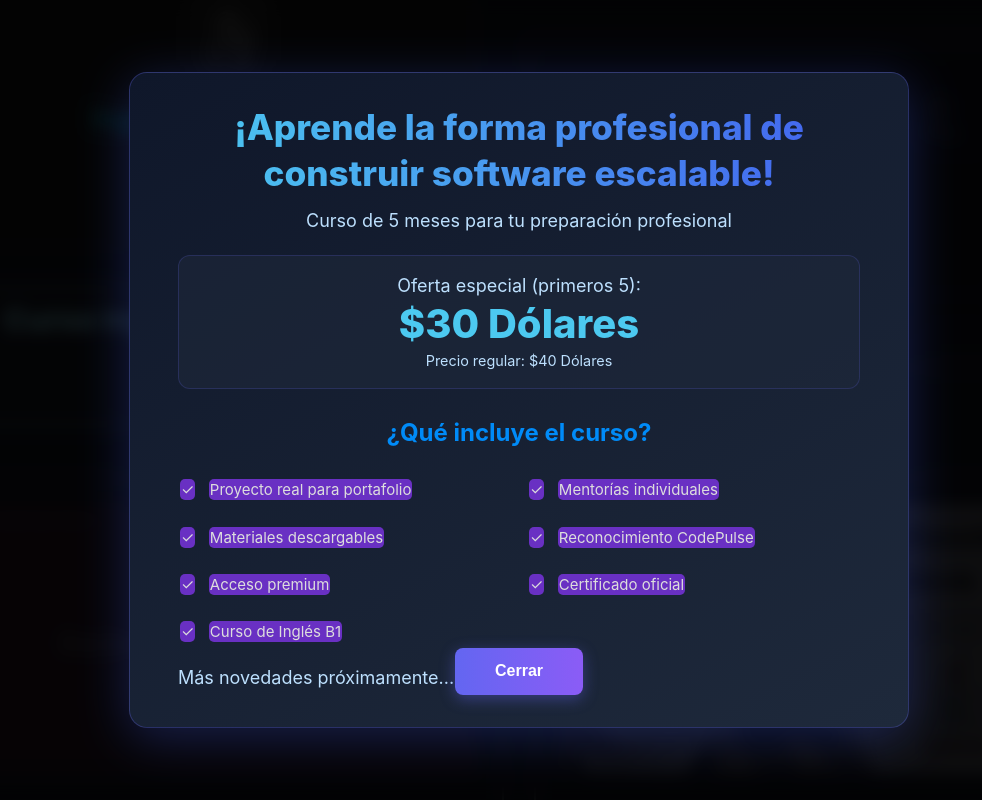
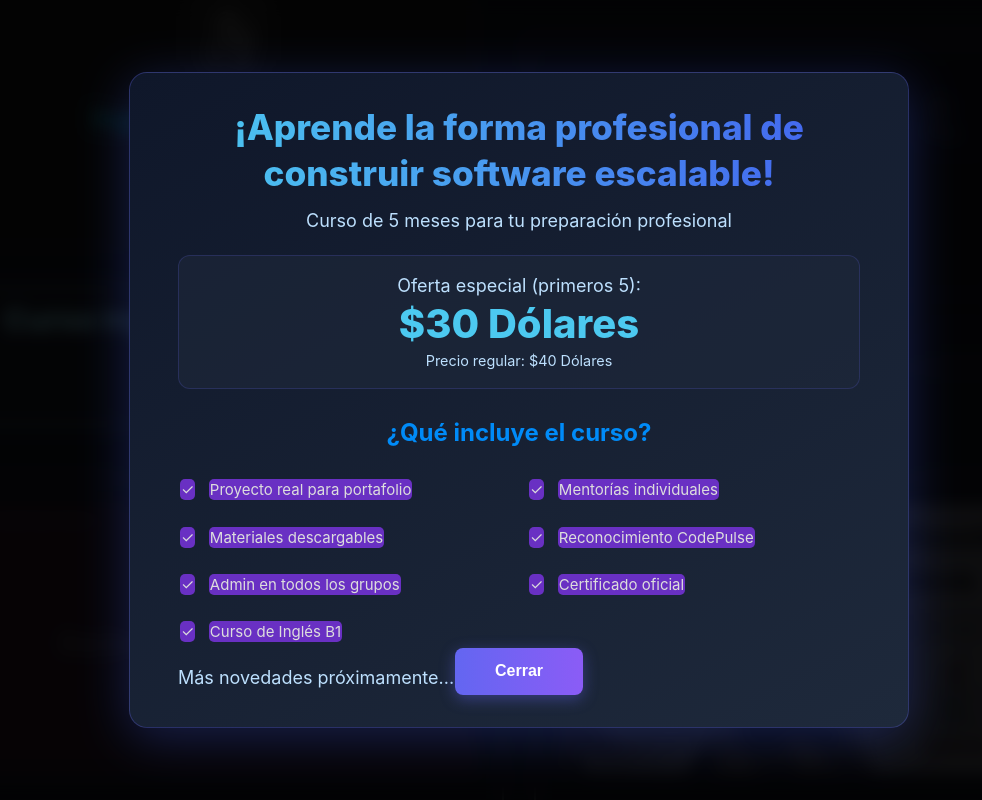
Before and after one commit to Mauricio2202/codenews, a React (Vite) app: page / in a window 1280 px wide. Both pictures are taken after a click on the link "EXCLUSIVO". Shown: the part 1101-1901 px from the top of the page, without its empty margins (121-1103 px from the left). Built offline with nearby package versions, Linux system fonts and the light colour scheme; a web font is replaced by a local one.

Commit message:
Mejora minima

```diff
--- a/src/components/Clases.jsx
+++ b/src/components/Clases.jsx
@@ -107,7 +107,7 @@ function Clases() {
                         "Mentorías individuales",
                         "Materiales descargables",
                         "Reconocimiento CodePulse",
-                        "Acceso premium",
+                        "Admin en todos los grupos",
                         "Certificado oficial",
                         "Curso de Inglés B1"
                     ].map((feature, index) => (
```
Also changed, not shown: src/components/Clases.css (line endings or trailing spaces).
